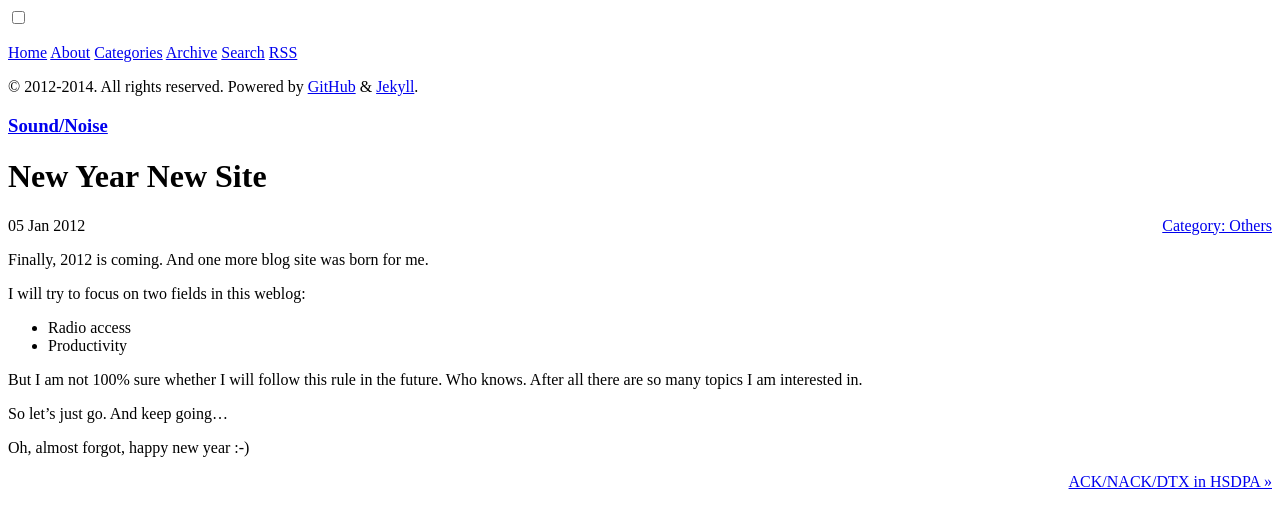
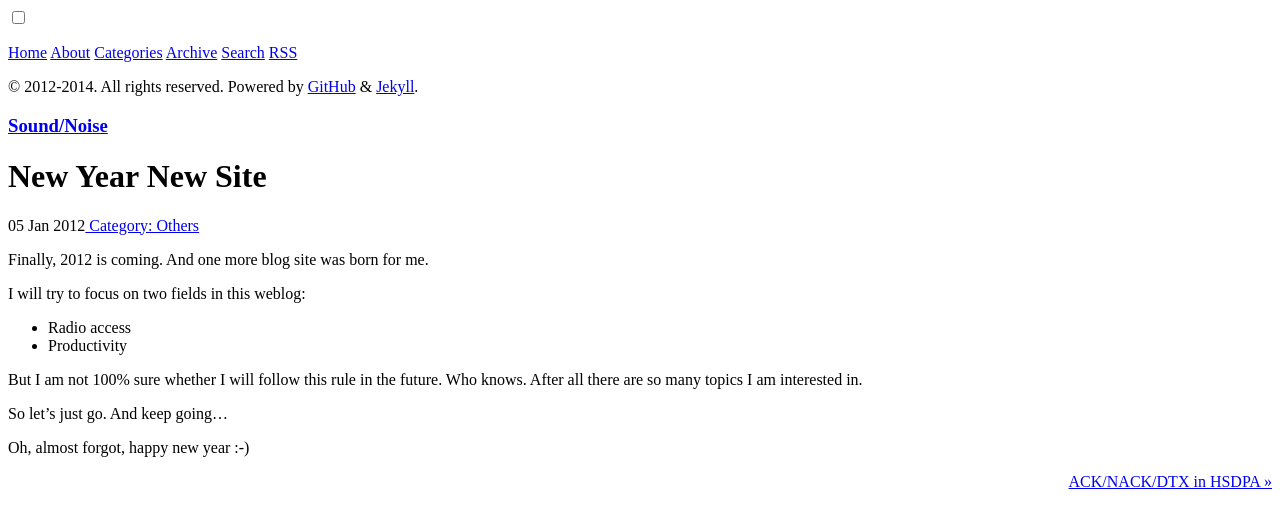
Before and after one commit to happybit/happybit.github.io, a Jekyll site: the page built from _posts/2012-01-05-new-year-new-site.markdown, in a window 1280 px wide. Shown: the top 528 px of the page. Built offline with Jekyll 4.4.1, drawn with Linux system fonts in a browser that asks for light colours; comment, search, counter and statistics services are not loaded.

Commit message:
minor update

```diff
--- a/_layouts/post.html
+++ b/_layouts/post.html
@@ -4,8 +4,7 @@
 
 <div class="post">
   <h1 class="post-title">{{ page.title }}</h1>
-  <span class="post-date">{{ page.date | date_to_string }}</span>
-  <span style="float:right">{% for category in page.categories %}<a href="{{ site.url }}/categories.html#{{ category }}" title="Pages categorized {{ category }}" rel="category">Category: {{ category }}</a>{% unless forloop.last %} &bull; {% endunless %}{% endfor %}</span>
+  <span class="post-date">{{ page.date | date_to_string }}{% for category in page.categories %}<a href="{{ site.url }}/categories.html#{{ category }}" title="Pages categorized {{ category }}" rel="category">   Category: {{ category }}</a>{% unless forloop.last %} &bull; {% endunless %}{% endfor %}</span>
   {{ content }}
 </div>
 
```
